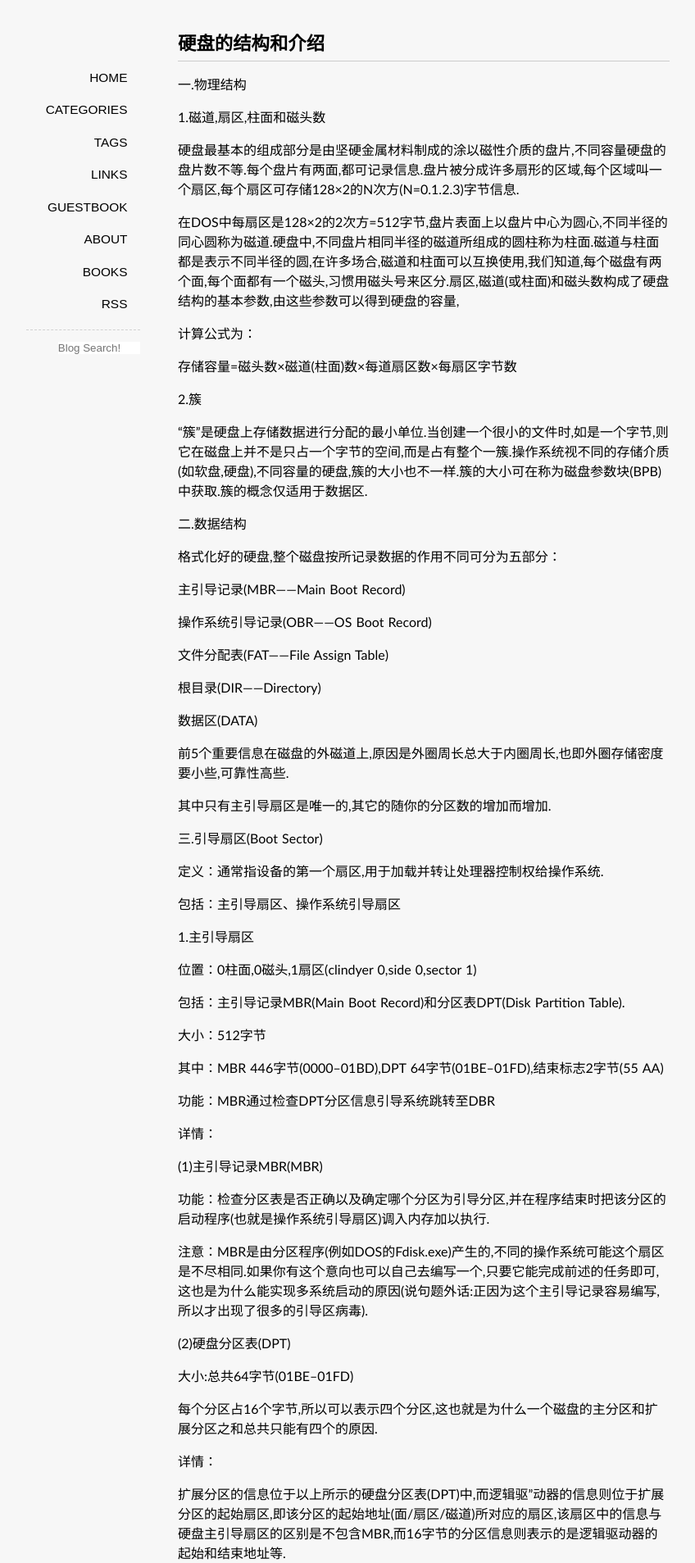
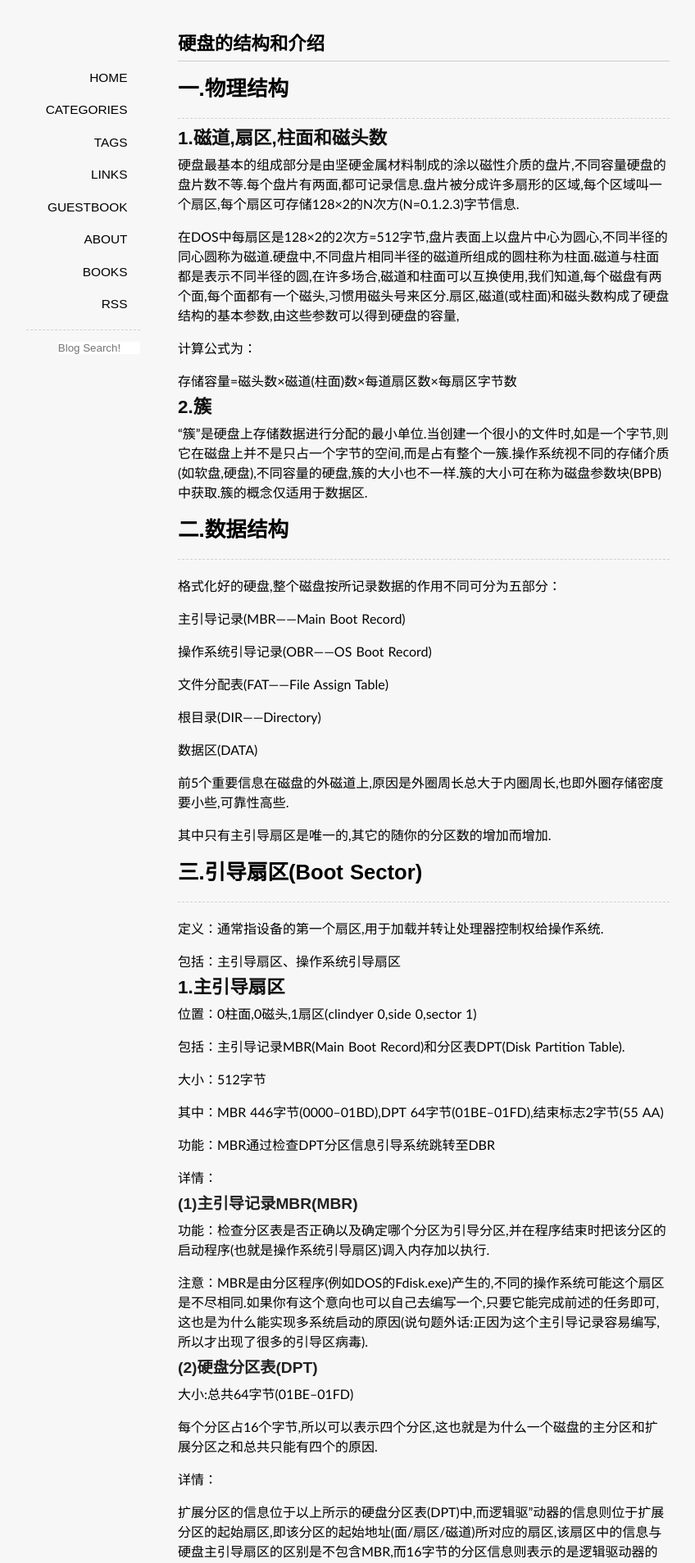
Before and after one commit to hopehook/HopeHook.com, a Jekyll site: the page built from _posts/2015-07-25-HardDisk.md, in a window 1280 px wide. Shown: the top 1907 px of the page at 82% size, without its empty margins (123-971 px from the left). Built offline with Jekyll 4.4.1, drawn with Linux system fonts in a browser that asks for light colours; some web fonts are replaced; Markdown is read by kramdown in place of the engine named in the settings; comment, search, counter and statistics services are not loaded.

```diff
--- a/_posts/2015-07-25-HardDisk.md
+++ b/_posts/2015-07-25-HardDisk.md
@@ -7,9 +7,9 @@ categories: 计算机原理
 tags: 硬盘
 ---
 
-一.物理结构
-
-1.磁道,扇区,柱面和磁头数
+#一.物理结构
+---
+##1.磁道,扇区,柱面和磁头数
 
 硬盘最基本的组成部分是由坚硬金属材料制成的涂以磁性介质的盘片,不同容量硬盘的盘片数不等.每个盘片有两面,都可记录信息.盘片被分成许多扇形的区域,每个区域叫一个扇区,每个扇区可存储128×2的N次方(N=0.1.2.3)字节信息.
 
@@ -19,12 +19,12 @@ tags: 硬盘
 
 存储容量=磁头数×磁道(柱面)数×每道扇区数×每扇区字节数
 
-2.簇
+##2.簇
 
 "簇"是硬盘上存储数据进行分配的最小单位.当创建一个很小的文件时,如是一个字节,则它在磁盘上并不是只占一个字节的空间,而是占有整个一簇.操作系统视不同的存储介质(如软盘,硬盘),不同容量的硬盘,簇的大小也不一样.簇的大小可在称为磁盘参数块(BPB)中获取.簇的概念仅适用于数据区.
 
-二.数据结构
-
+#二.数据结构
+---
 格式化好的硬盘,整个磁盘按所记录数据的作用不同可分为五部分：
 
 主引导记录(MBR——Main Boot Record)
@@ -41,13 +41,13 @@ tags: 硬盘
 
 其中只有主引导扇区是唯一的,其它的随你的分区数的增加而增加.
 
-三.引导扇区(Boot Sector)
-
+#三.引导扇区(Boot Sector)
+---
 定义：通常指设备的第一个扇区,用于加载并转让处理器控制权给操作系统.
 
 包括：主引导扇区、操作系统引导扇区
 
-1.主引导扇区
+##1.主引导扇区
 
 位置：0柱面,0磁头,1扇区(clindyer 0,side 0,sector 1)
 
@@ -61,13 +61,13 @@ tags: 硬盘
 
 详情：
 
-(1)主引导记录MBR(MBR)
+###(1)主引导记录MBR(MBR)
 
 功能：检查分区表是否正确以及确定哪个分区为引导分区,并在程序结束时把该分区的启动程序(也就是操作系统引导扇区)调入内存加以执行.
 
 注意：MBR是由分区程序(例如DOS的Fdisk.exe)产生的,不同的操作系统可能这个扇区是不尽相同.如果你有这个意向也可以自己去编写一个,只要它能完成前述的任务即可,这也是为什么能实现多系统启动的原因(说句题外话:正因为这个主引导记录容易编写,所以才出现了很多的引导区病毒).
 
-(2)硬盘分区表(DPT)
+###(2)硬盘分区表(DPT)
 
 大小:总共64字节(01BE--01FD)
 
@@ -77,7 +77,7 @@ tags: 硬盘
 
 扩展分区的信息位于以上所示的硬盘分区表(DPT)中,而逻辑驱"动器的信息则位于扩展分区的起始扇区,即该分区的起始地址(面/扇区/磁道)所对应的扇区,该扇区中的信息与硬盘主引导扇区的区别是不包含MBR,而16字节的分区信息则表示的是逻辑驱动器的起始和结束地址等.
 
-2.操作系统引导扇区——活动分区主引导扇区(DBR)
+##2.操作系统引导扇区——活动分区主引导扇区(DBR)
 
 位置：通常位于硬盘的0磁道1柱面1扇区(clindyer 0,side 1,sector 1)
 
```
